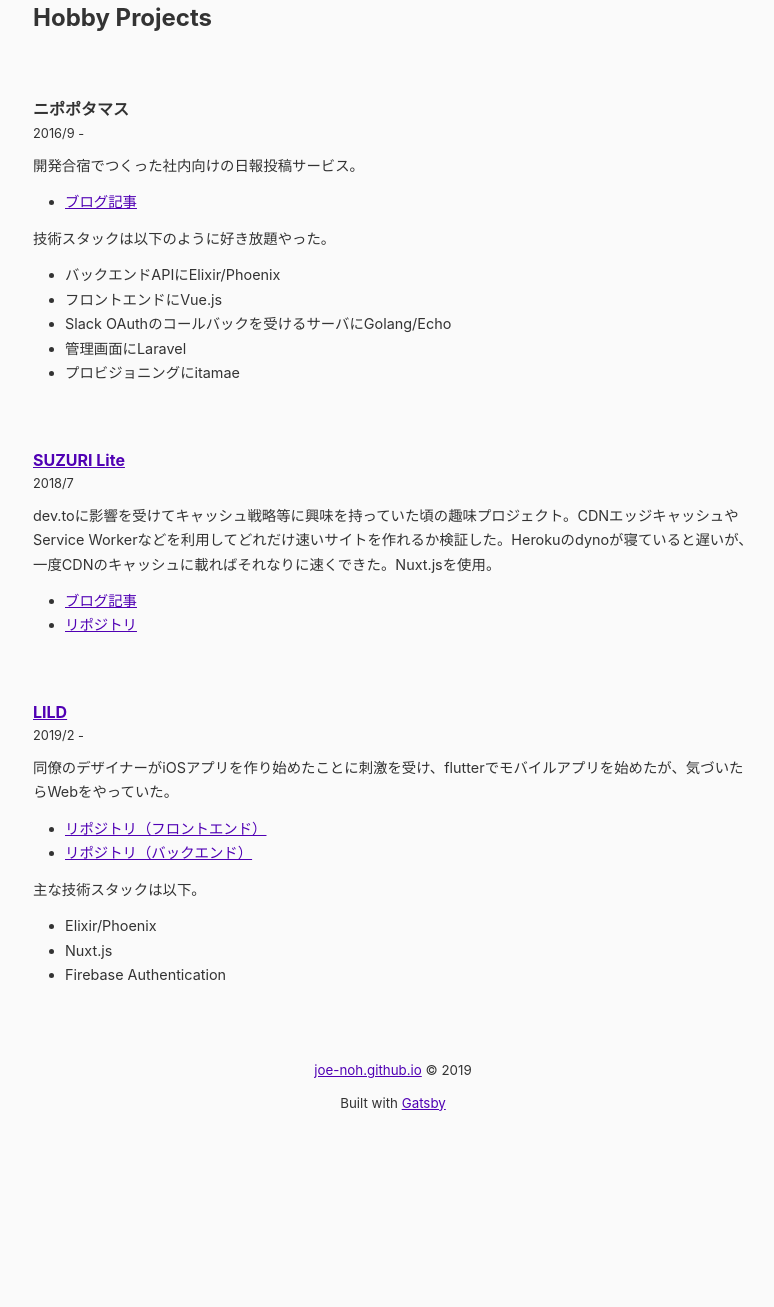
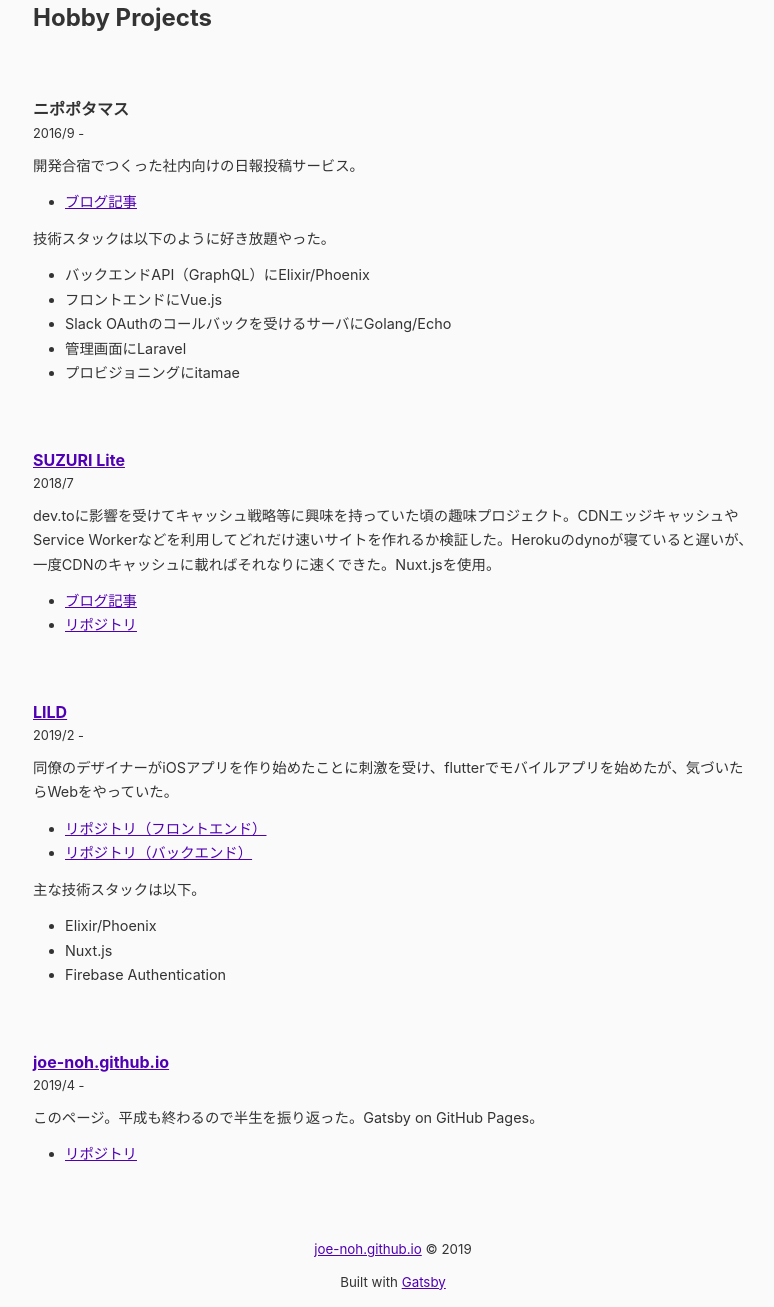
Before and after one commit to Joe-noh/Joe-noh.github.io, a Gatsby site: page /works in a window 1280 px wide. Shown: the part 1705-3012 px from the top of the page, without its empty margins (247-1021 px from the left). Before the commit the page ends 2833 px from the top, so only its background shows below. Built offline with nearby package versions, Linux system fonts and the light colour scheme; Gatsby itself is replaced by a stand-in of ours.

Commit message:
これもまた趣味プロジェクト

```diff
--- a/src/pages/works/index.js
+++ b/src/pages/works/index.js
@@ -85,7 +85,7 @@ const Works = () => (
         </BulletList>
         <Paragraph>技術スタックは以下のように好き放題やった。</Paragraph>
         <BulletList>
-          <li>バックエンドAPIにElixir/Phoenix</li>
+          <li>バックエンドAPI（GraphQL）にElixir/Phoenix</li>
           <li>フロントエンドにVue.js</li>
           <li>Slack OAuthのコールバックを受けるサーバにGolang/Echo</li>
           <li>管理画面にLaravel</li>
@@ -116,6 +116,14 @@ const Works = () => (
           <li>Firebase Authentication</li>
         </BulletList>
       </Section>
+      <Section>
+        <SectionHeading><ExtLink href="https://joe-noh.github.io/">joe-noh.github.io</ExtLink></SectionHeading>
+        <SectionSubheading>2019/4 -</SectionSubheading>
+        <Paragraph>このページ。平成も終わるので半生を振り返った。Gatsby on GitHub Pages。</Paragraph>
+        <BulletList>
+          <li><ExtLink href="https://github.com/Joe-noh/Joe-noh.github.io">リポジトリ</ExtLink></li>
+        </BulletList>
+      </Section>
     </Article>
   </Layout>
 )
```
